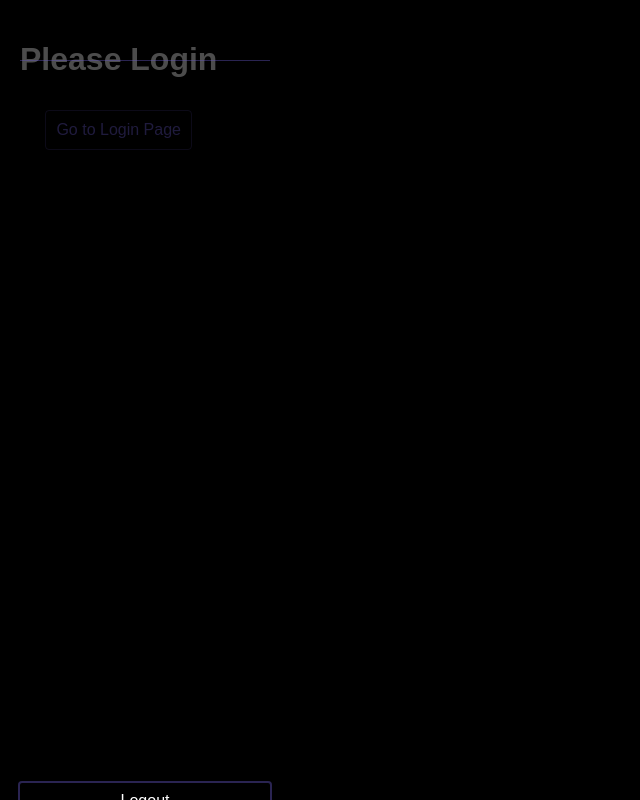
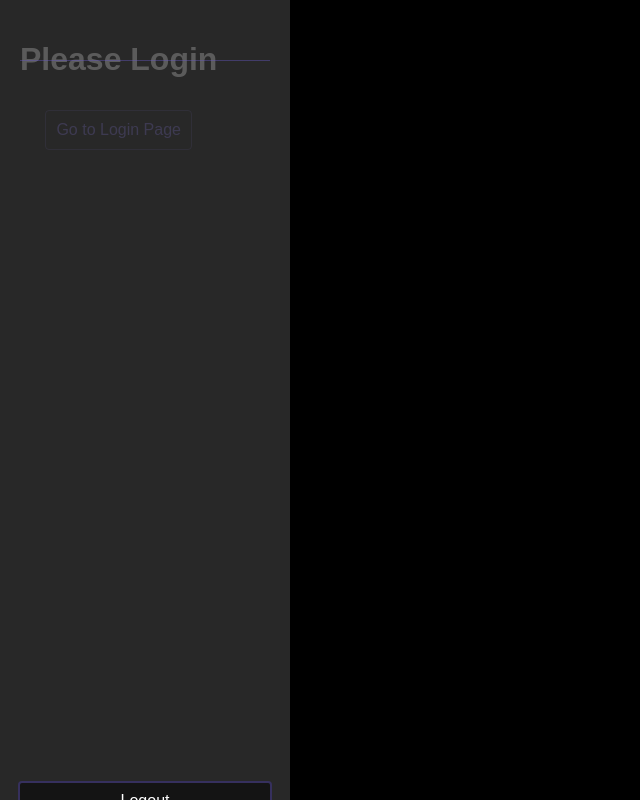
Before and after one commit to Arandomguyissus/Get-ratted.click, a plain HTML site: page dashboard.html in a window 1280 px wide. Shown: the whole page, without its empty margins (0-640 px from the left). Drawn offline with Linux system fonts and the light colour scheme.

Commit message:
Update dashboard.html

```diff
--- a/dashboard.html
+++ b/dashboard.html
@@ -41,7 +41,7 @@
         .sidebar {
             width: 250px;
             height: 100vh;
-            background-color: rgba(0, 0, 0, 0.7);
+            background-color: rgba(50, 50, 50, 0.8); /* Slightly lighter panel color */
             position: fixed;
             top: 0;
             left: 0;
@@ -50,6 +50,7 @@
             align-items: center;
             padding: 20px;
             box-shadow: 2px 0 5px rgba(0, 0, 0, 0.5);
+            transition: transform 0.3s ease;
         }
         .sidebar-header {
             font-size: 18px;
```
